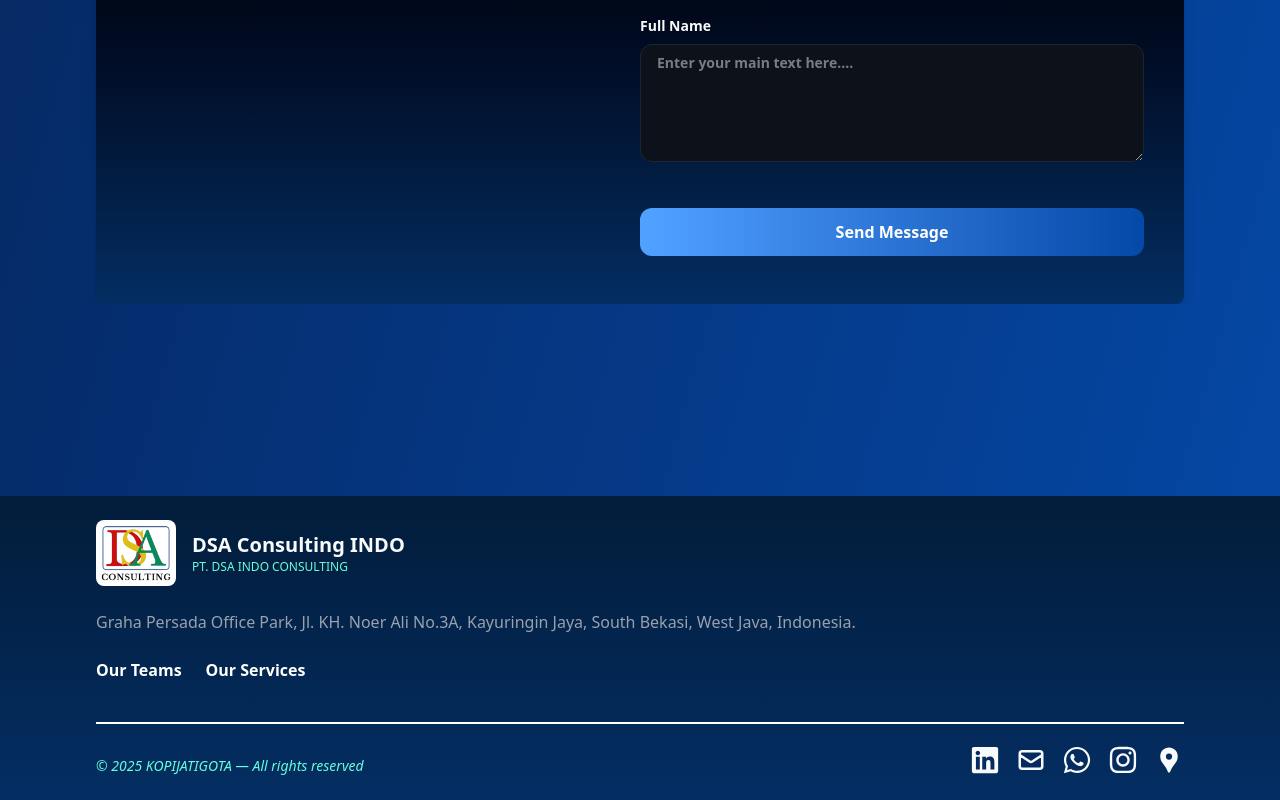
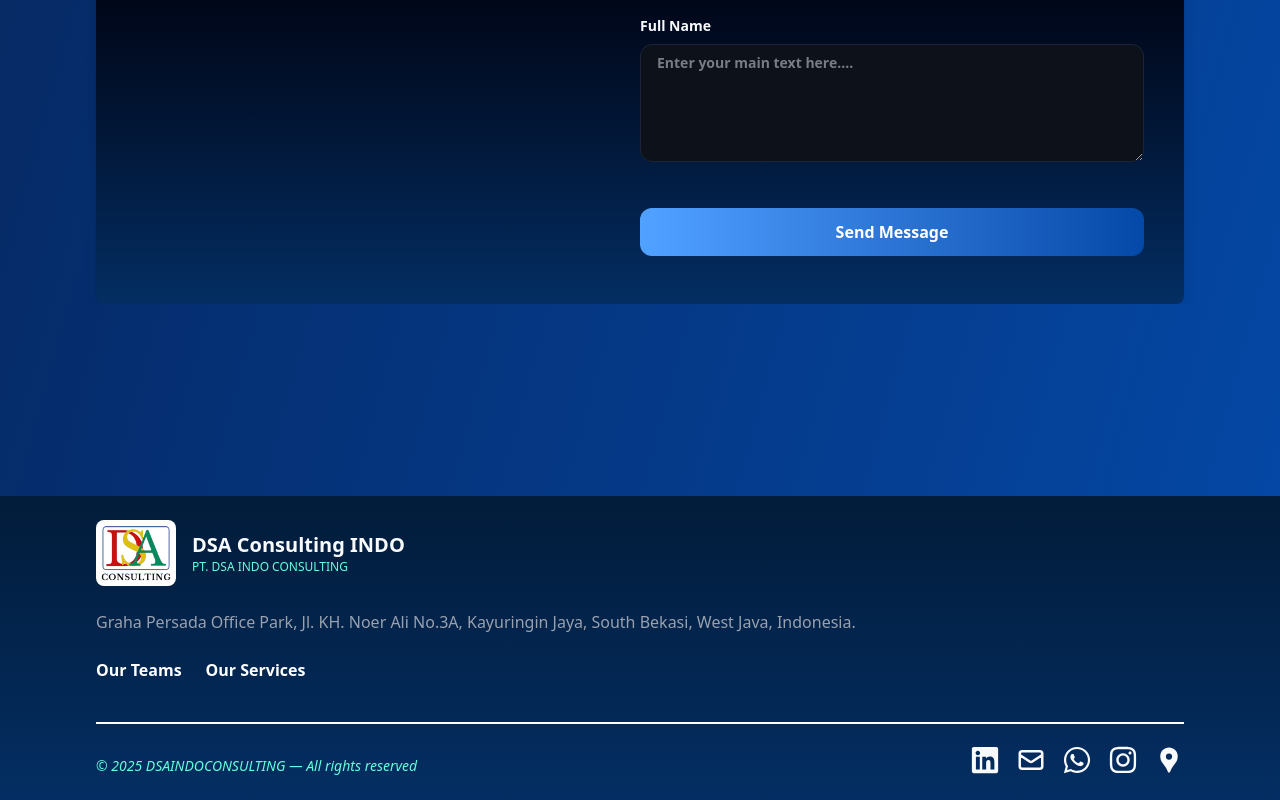
Before and after one commit to Mhilmy11/DSA_Indo_Consulting, a React (Vite) app: page / in a window 1280 px wide. Shown: the part 3879-4679 px from the top of the page. Built offline with nearby package versions, Linux system fonts and the light colour scheme.

Commit message:
update footer copyright

```diff
--- a/src/components/Footer.jsx
+++ b/src/components/Footer.jsx
@@ -54,7 +54,8 @@ export default function Footer({ onViewTeams, onViewServices }) {
 
             <div className=" md:flex justify-between items-center">
               <div className="text-sm mt-3 italic text-accent">
-                © {new Date().getFullYear()} KOPIJATIGOTA — All rights reserved
+                © {new Date().getFullYear()} DSAINDOCONSULTING — All rights
+                reserved
               </div>
 
               <div className=" text-lightText flex items-center gap-4 pt-5 md:pt-0">
```
